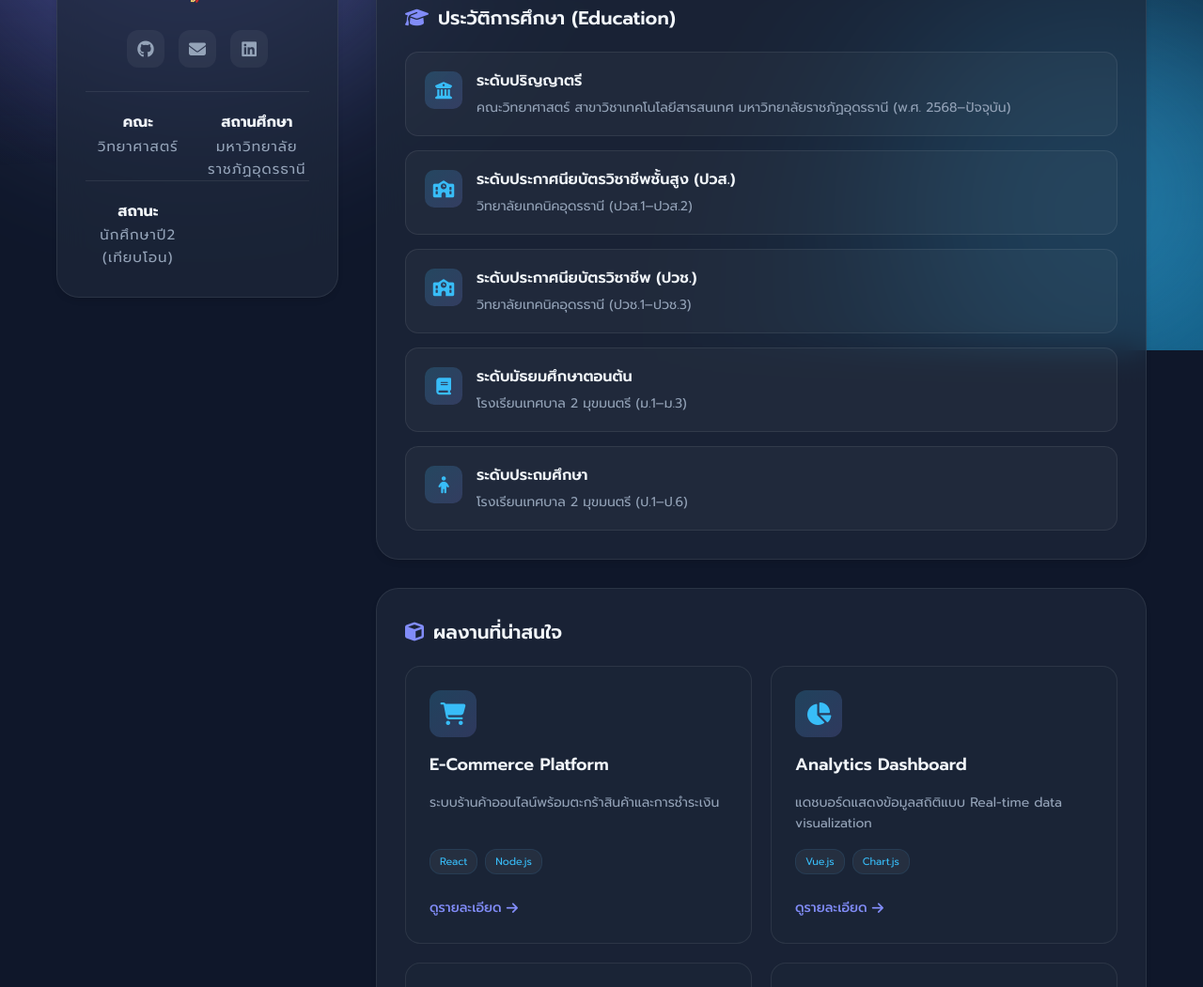
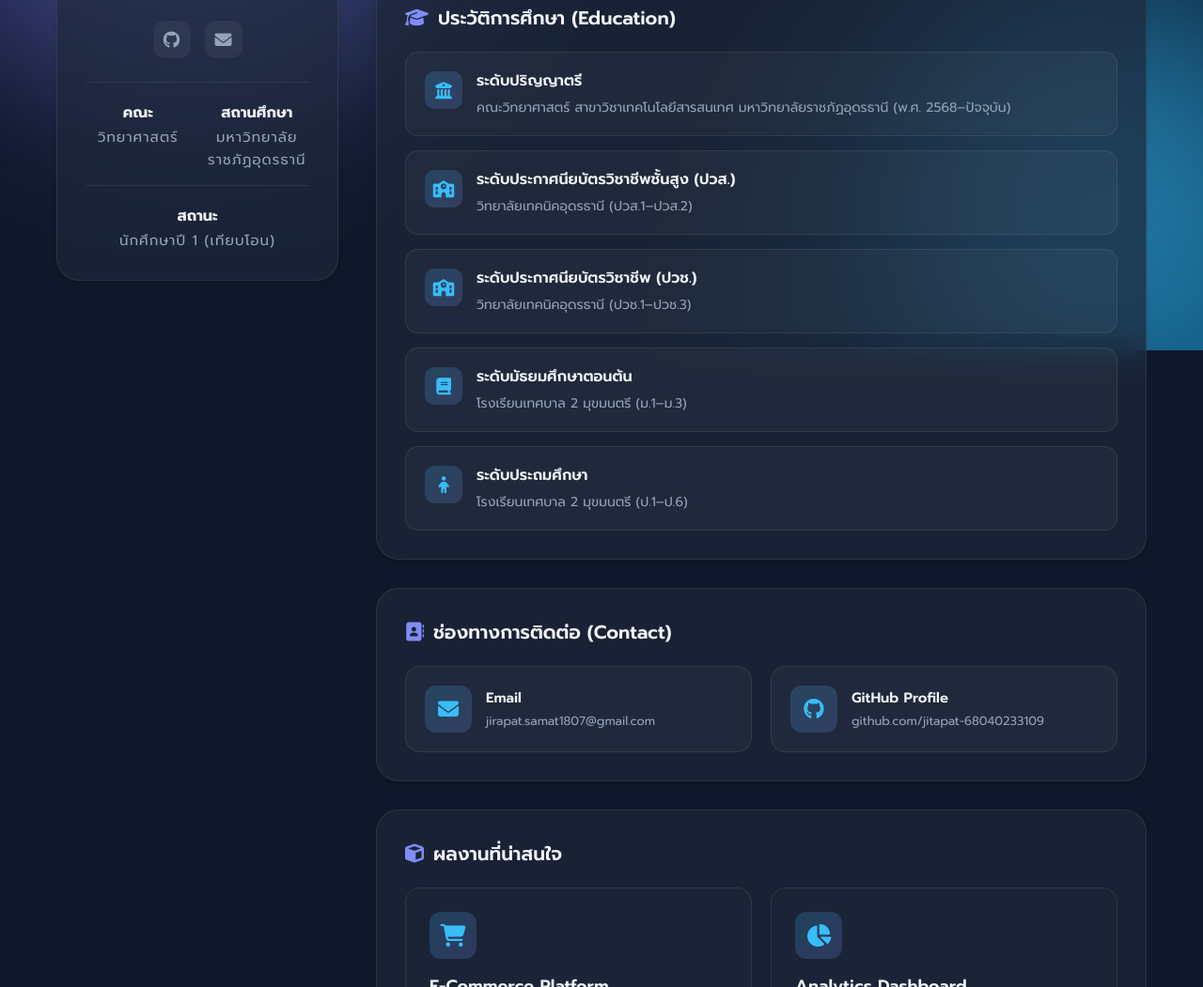
Before and after one commit to jitapat-68040233109/jitapat-68040233109.github.io, a plain HTML site: page index.html in a window 1280 px wide. Shown: the part 427-1478 px from the top of the page at 94% size. Drawn offline with Linux system fonts and the light colour scheme.

Commit message:
Update index.html

```diff
--- a/index.html
+++ b/index.html
@@ -106,7 +106,7 @@
             display: flex;
             flex-direction: column;
             gap: 30px;
-            min-width: 0; /* Prevent flex overflow */
+            min-width: 0;
         }
 
         /* --- GLASS CARD STYLE --- */
@@ -205,7 +205,7 @@
             margin-bottom: 25px;
         }
 
-        /* Contact Links with Hover Effects */
+        /* Contact Links */
         .contact-links {
             display: flex;
             justify-content: center;
@@ -255,8 +255,6 @@
         }
 
         /* --- MAIN CONTENT SECTIONS --- */
-
-        /* Resume / Greeting */
         .greeting {
             font-size: 36px;
             font-weight: 700;
@@ -306,7 +304,6 @@
             color: var(--accent-primary);
         }
 
-        /* --- SECTION HEADER --- */
         .section-header {
             display: flex;
             align-items: center;
@@ -319,7 +316,7 @@
 
         .section-header i { color: var(--accent-secondary); }
 
-        /* --- EDUCATION TIMELINE STYLE --- */
+        /* --- EDUCATION TIMELINE --- */
         .education-list {
             display: flex;
             flex-direction: column;
@@ -370,6 +367,58 @@
             color: var(--text-secondary);
         }
 
+        /* --- CONTACT SECTION --- */
+        .contact-grid {
+            display: grid;
+            grid-template-columns: repeat(auto-fit, minmax(280px, 1fr));
+            gap: 20px;
+        }
+
+        .contact-card-item {
+            background: rgba(255, 255, 255, 0.03);
+            border: 1px solid var(--glass-border);
+            padding: 20px;
+            border-radius: 16px;
+            display: flex;
+            align-items: center;
+            gap: 15px;
+            text-decoration: none;
+            transition: all 0.3s ease;
+        }
+
+        .contact-card-item:hover {
+            transform: translateY(-5px);
+            background: rgba(56, 189, 248, 0.05);
+            border-color: var(--accent-primary);
+            box-shadow: 0 10px 20px rgba(0, 0, 0, 0.3);
+        }
+
+        .contact-card-icon {
+            width: 50px;
+            height: 50px;
+            border-radius: 12px;
+            background: linear-gradient(135deg, rgba(56, 189, 248, 0.2), rgba(129, 140, 248, 0.2));
+            display: flex;
+            align-items: center;
+            justify-content: center;
+            font-size: 22px;
+            color: var(--accent-primary);
+            flex-shrink: 0;
+        }
+
+        .contact-card-info h4 {
+            font-size: 15px;
+            font-weight: 600;
+            color: var(--text-primary);
+            margin-bottom: 3px;
+        }
+
+        .contact-card-info p {
+            font-size: 13px;
+            color: var(--text-secondary);
+            word-break: break-all;
+        }
+
         /* --- PROJECTS GRID --- */
         .projects-grid {
             display: grid;
@@ -388,7 +437,7 @@
             transition: all 0.3s ease;
             position: relative;
             overflow: hidden;
-            text-decoration: none; /* For the whole card link */
+            text-decoration: none;
         }
 
         .project-card::after {
@@ -543,14 +592,14 @@
                     <div class="status-badge"></div>
                 </div>
                 <h1 class="profile-name">จิราพัชร สามารถ</h1>
-                <h1 class="profile-name">68040233109</h1>
+                <h1 class="profile-name" style="font-size: 16px; font-weight: 500; color: var(--text-secondary);">68040233109</h1>
                 <p class="profile-position">IT Student & Web Dev</p>
                 <p class="profile-bio">ชอบสร้างเว็บไซต์ที่สวยงามและใช้งานได้จริง หลงใหลในการเรียนรู้เทคโนโลยีใหม่ๆ 🚀</p>
 
+                <!-- อัปเดตลิงก์ติดต่อตรง Sidebar ด้านซ้าย -->
                 <div class="contact-links">
-                    <a href="#" class="contact-link" title="GitHub"><i class="fab fa-github"></i></a>
-                    <a href="#" class="contact-link" title="Email"><i class="fas fa-envelope"></i></a>
-                    <a href="#" class="contact-link" title="LinkedIn"><i class="fab fa-linkedin"></i></a>
+                    <a href="https://github.com/jitapat-68040233109" target="_blank" class="contact-link" title="GitHub"><i class="fab fa-github"></i></a>
+                    <a href="mailto:jirapat.samat1807@gmail.com" class="contact-link" title="Email"><i class="fas fa-envelope"></i></a>
                 </div>
 
                 <div class="stats">
@@ -563,10 +612,10 @@
                          <p>มหาวิทยาลัยราชภัฏอุดรธานี</p>
                     </div>
                 </div>
-                <div class="stats">
-                     <div class="stat-item">
+                <div class="stats" style="margin-top: 15px;">
+                     <div class="stat-item" style="grid-column: span 2;">
                         <h3>สถานะ</h3>
-                         <p>นักศึกษาปี2 (เทียบโอน)</p>
+                         <p>นักศึกษาปี 1 (เทียบโอน)</p>
                     </div>
                 </div>
             </div>
@@ -604,7 +653,7 @@
                 </div>
             </div>
 
-            <!-- เพิ่มส่วนประวัติการศึกษาตรงนี้ -->
+            <!-- ส่วนประวัติการศึกษา (Education) -->
             <div class="glass-card">
                 <div class="section-header">
                     <i class="fas fa-graduation-cap"></i> ประวัติการศึกษา (Education)
@@ -645,6 +694,29 @@
                             <p>โรงเรียนเทศบาล 2 มุขมนตรี (ป.1–ป.6)</p>
                         </div>
                     </div>
+                </div>
+            </div>
+
+            <!-- ส่วนช่องทางการติดต่อ (Contact) ที่เพิ่มใหม่ -->
+            <div class="glass-card">
+                <div class="section-header">
+                    <i class="fas fa-address-book"></i> ช่องทางการติดต่อ (Contact)
+                </div>
+                <div class="contact-grid">
+                    <a href="mailto:jirapat.samat1807@gmail.com" class="contact-card-item">
+                        <div class="contact-card-icon"><i class="fas fa-envelope"></i></div>
+                        <div class="contact-card-info">
+                            <h4>Email</h4>
+                            <p>jirapat.samat1807@gmail.com</p>
+                        </div>
+                    </a>
+                    <a href="https://github.com/jitapat-68040233109" target="_blank" class="contact-card-item">
+                        <div class="contact-card-icon"><i class="fab fa-github"></i></div>
+                        <div class="contact-card-info">
+                            <h4>GitHub Profile</h4>
+                            <p>github.com/jitapat-68040233109</p>
+                        </div>
+                    </a>
                 </div>
             </div>
 
```
